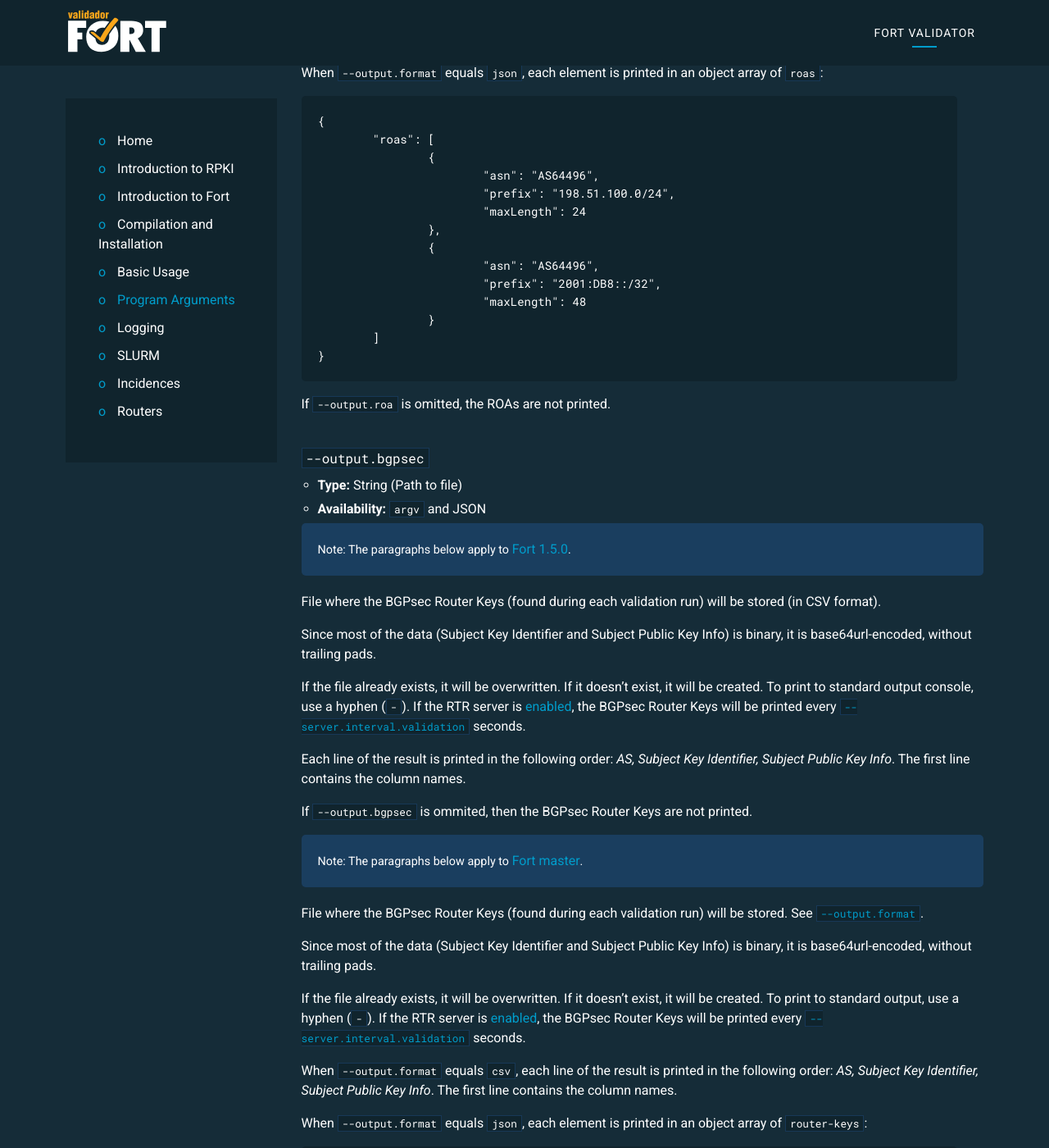
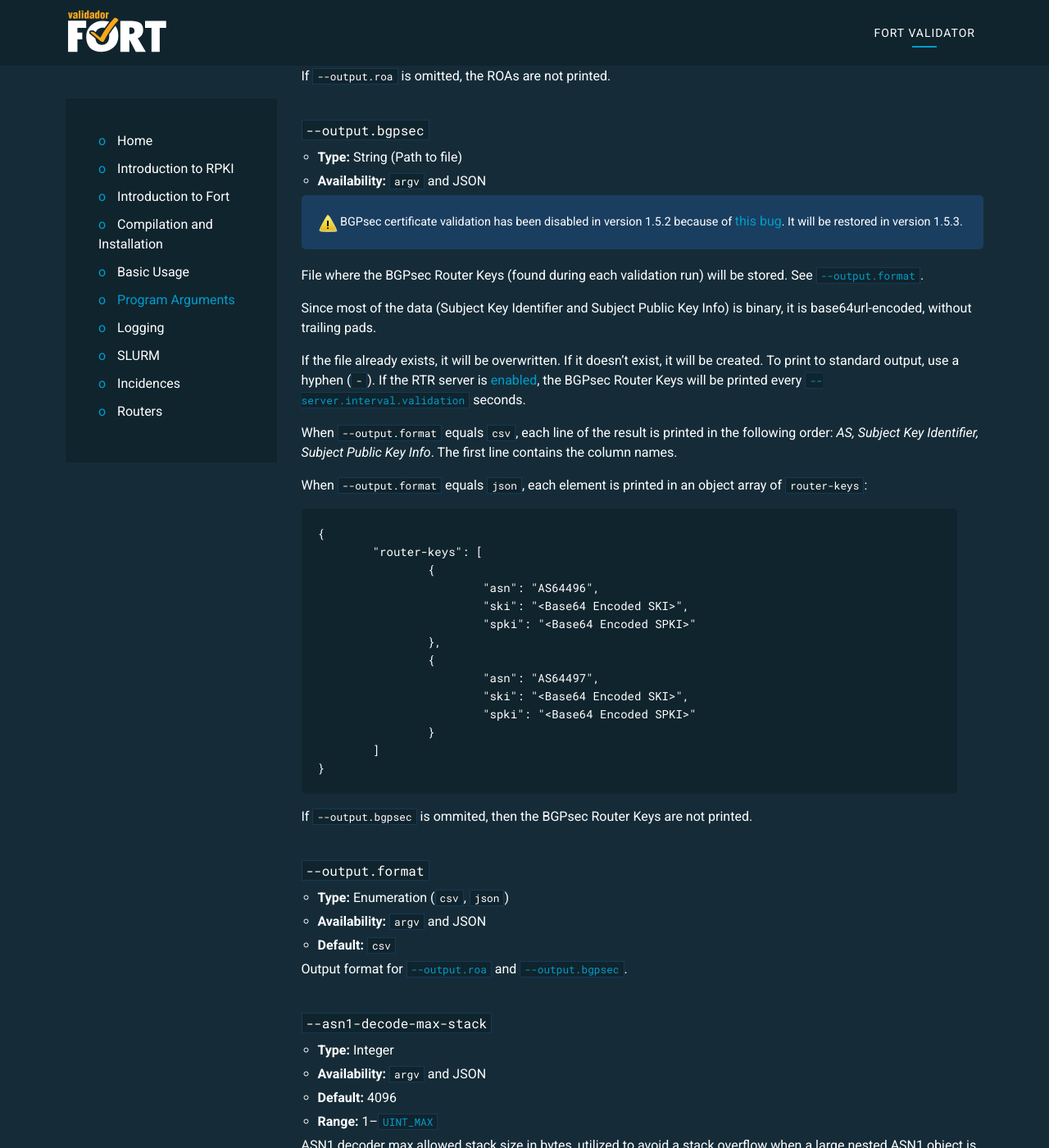
Before and after one commit to NICMx/FORT-validator, a Jekyll site: the page built from docs/usage.md, in a window 1280 px wide and 1400 px high, scrolled down 19435 px. Shown: the whole window at 82% size. Built offline with Jekyll 4.4.1, drawn with Linux system fonts in a browser that asks for light colours; some of the changed text lies outside the part shown.

Commit message:
Protocolary updates for release 1.5.2

```diff
--- a/docs/_config.yml
+++ b/docs/_config.yml
@@ -8,7 +8,7 @@ defaults:
       layout: "default"
       image: "/img/logo_validador_og.png"
 
-fort-latest-version: 1.5.1
+fort-latest-version: 1.5.2
 plugins:
   - jekyll-seo-tag
   - jekyll-sitemap
--- a/docs/usage.md
+++ b/docs/usage.md
@@ -762,18 +762,6 @@ The value specified is utilized in libcurl's option [CURLOPT_CAPATH](https://cur
 - **Type:** String (Path to file)
 - **Availability:** `argv` and JSON
 
-> Note: The paragraphs below apply to [Fort 1.5.0](https://github.com/NICMx/FORT-validator/releases/tag/v1.5.0).
-
-File where the ROAs (found during each validation run) will be stored (in CSV format).
-
-If the file already exists, it will be overwritten. If it doesn't exist, it will be created. To print to standard output, use a hyphen (`-`). If the RTR server is [enabled](#--mode), then the ROAs will be printed every [`--server.interval.validation`](#--serverintervalvalidation) seconds.
-
-Each line of the result is printed in the following order: _AS, Prefix, Max prefix length_. The first line contains the column names.
-
-If `--output.roa` is omitted, the ROAs are not printed.
-
-> Note: The paragraphs below apply to [Fort master](https://github.com/NICMx/FORT-validator).
-
 File where the ROAs (found during each validation run) will be stored. See [`--output.format`](#--outputformat).
 
 If the file already exists, it will be overwritten. If it doesn't exist, it will be created. To print to standard output, use a hyphen (`-`). If the RTR server is [enabled](#--mode), then the ROAs will be printed every [`--server.interval.validation`](#--serverintervalvalidation) secs.
@@ -806,19 +794,7 @@ If `--output.roa` is omitted, the ROAs are not printed.
 - **Type:** String (Path to file)
 - **Availability:** `argv` and JSON
 
-> Note: The paragraphs below apply to [Fort 1.5.0](https://github.com/NICMx/FORT-validator/releases/tag/v1.5.0).
-
-File where the BGPsec Router Keys (found during each validation run) will be stored (in CSV format).
-
-Since most of the data (Subject Key Identifier and Subject Public Key Info) is binary, it is base64url-encoded, without trailing pads.
-
-If the file already exists, it will be overwritten. If it doesn't exist, it will be created. To print to standard output console, use a hyphen (`-`). If the RTR server is [enabled](#--mode), the BGPsec Router Keys will be printed every [`--server.interval.validation`](#--serverintervalvalidation) seconds.
-
-Each line of the result is printed in the following order: _AS, Subject Key Identifier, Subject Public Key Info_. The first line contains the column names.
-
-If `--output.bgpsec` is ommited, then the BGPsec Router Keys are not printed.
-
-> Note: The paragraphs below apply to [Fort master](https://github.com/NICMx/FORT-validator).
+> ![Warning!](img/warn.svg) BGPsec certificate validation has been disabled in version 1.5.2 because of [this bug](https://github.com/NICMx/FORT-validator/issues/58). It will be restored in version 1.5.3.
 
 File where the BGPsec Router Keys (found during each validation run) will be stored. See [`--output.format`](#--outputformat).
 
@@ -854,8 +830,6 @@ If `--output.bgpsec` is ommited, then the BGPsec Router Keys are not printed.
 - **Type:** Enumeration (`csv`, `json`)
 - **Availability:** `argv` and JSON
 - **Default:** `csv`
-
-> Note: This flag only exists in [Fort master](https://github.com/NICMx/FORT-validator).
 
 Output format for [`--output.roa`](#--outputroa) and [`--output.bgpsec`](#--outputbgpsec).
 
```
Also changed, not shown: docs/intro-fort.md (+1 -1 lines), 2 other files.
